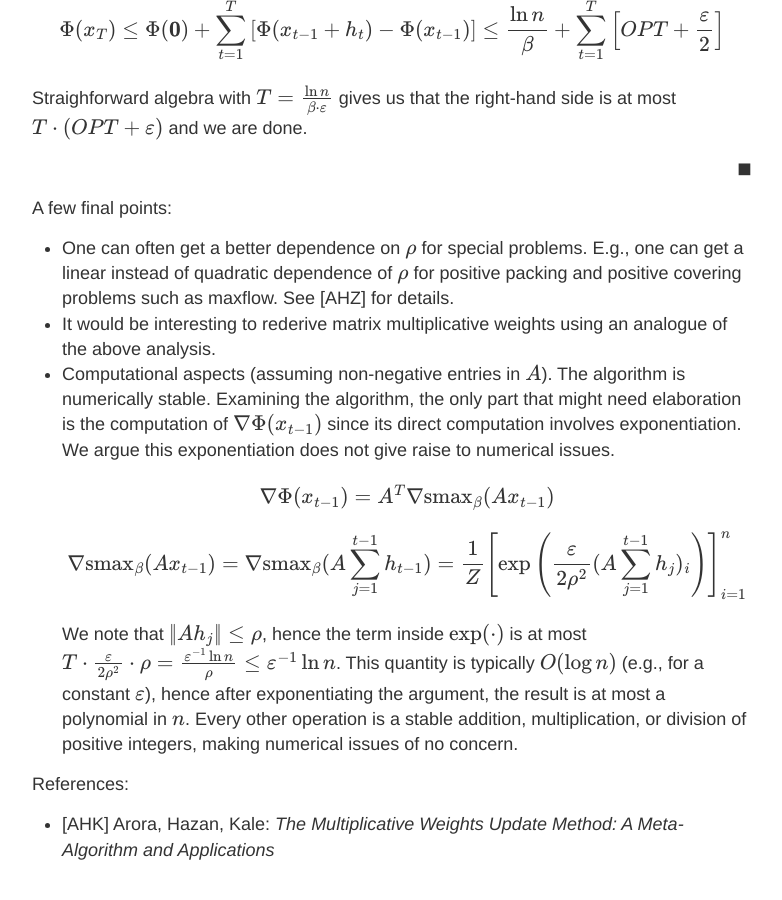
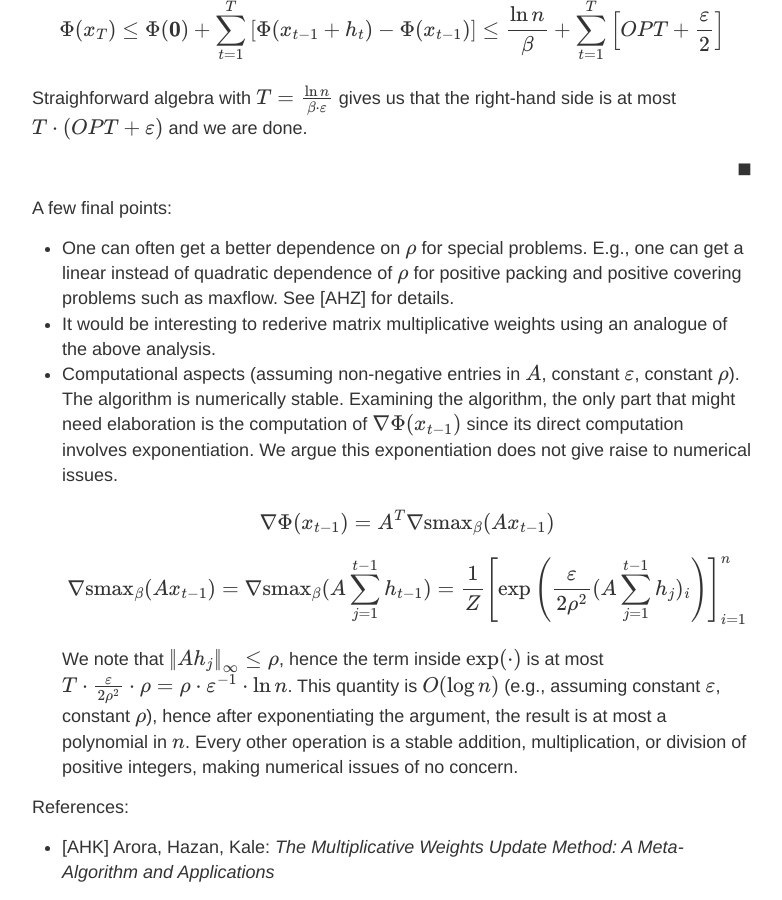
Before and after one commit to Zuza/zuza.github.io, a Jekyll site: the page built from _posts/2019-12-29-Intuitive-Multiplicative-Weights.md, in a window 1280 px wide and 900 px high, scrolled down 3184 px. Shown: the whole window, without its empty margins (248-1030 px from the left). Built offline with Jekyll 4.4.1, drawn with Linux system fonts in a browser that asks for light colours; formulas are drawn with MathJax 3; comment, search, counter and statistics services are not loaded; before the commit the page ends 4062 px from its top, so only the background shows below that.

Commit message:
typo in computational issues

```diff
--- a/_posts/2019-12-29-Intuitive-Multiplicative-Weights.md
+++ b/_posts/2019-12-29-Intuitive-Multiplicative-Weights.md
@@ -147,10 +147,10 @@ Straighforward algebra with $T = \frac{\ln n}{\beta \cdot \eps}$ gives us that t
 A few final points:
 * One can often get a better dependence on $\rho$ for special problems. E.g., one can get a linear instead of quadratic dependence of $\rho$ for positive packing and positive covering problems such as maxflow. See [AHZ] for details.
 * It would be interesting to rederive matrix multiplicative weights using an analogue of the above analysis.
-* Computational aspects (assuming non-negative entries in $A$). The algorithm is numerically stable. Examining the algorithm, the only part that might need elaboration is the computation of $\nabla \Phi(x_{t-1})$ since its direct computation involves exponentiation. We argue this exponentiation does not give raise to numerical issues.
+* Computational aspects (assuming non-negative entries in $A$, constant $\eps$, constant $\rho$). The algorithm is numerically stable. Examining the algorithm, the only part that might need elaboration is the computation of $\nabla \Phi(x_{t-1})$ since its direct computation involves exponentiation. We argue this exponentiation does not give raise to numerical issues.
   <center>$$\nabla \Phi(x_{t-1}) = A^T \nabla \smax_\beta(A x_{t-1})$$</center>
   <center>$$\nabla \smax_{\beta}(A x_{t-1}) = \nabla \smax_{\beta}(A \sum_{j=1}^{t-1} h_{t-1}) = \frac{1}{Z} \left[ \exp\left(\frac{\eps}{2\rho^2} (A \sum_{j=1}^{t-1} h_{j})_i \right) \right]_{i=1}^n$$</center>
-  We note that $\dnorm{Ah_j} \le \rho$, hence the term inside $\exp( \cdot )$ is at most $T \cdot \frac{\eps}{2\rho^2} \cdot \rho = \frac{\eps^{-1} \ln n}{\rho} \le \eps^{-1} \ln n$. This quantity is typically $O(\log n)$ (e.g., for a constant $\eps$), hence after exponentiating the argument, the result is at most a polynomial in $n$. Every other operation is a stable addition, multiplication, or division of positive integers, making numerical issues of no concern.
+  We note that $\dnorm{Ah_j}_{\infty} \le \rho$, hence the term inside $\exp( \cdot )$ is at most $T \cdot \frac{\eps}{2\rho^2} \cdot \rho = \rho \cdot \eps^{-1} \cdot \ln n$. This quantity is $O(\log n)$ (e.g., assuming constant $\eps$, constant $\rho$), hence after exponentiating the argument, the result is at most a polynomial in $n$. Every other operation is a stable addition, multiplication, or division of positive integers, making numerical issues of no concern.
 
 
 
```
